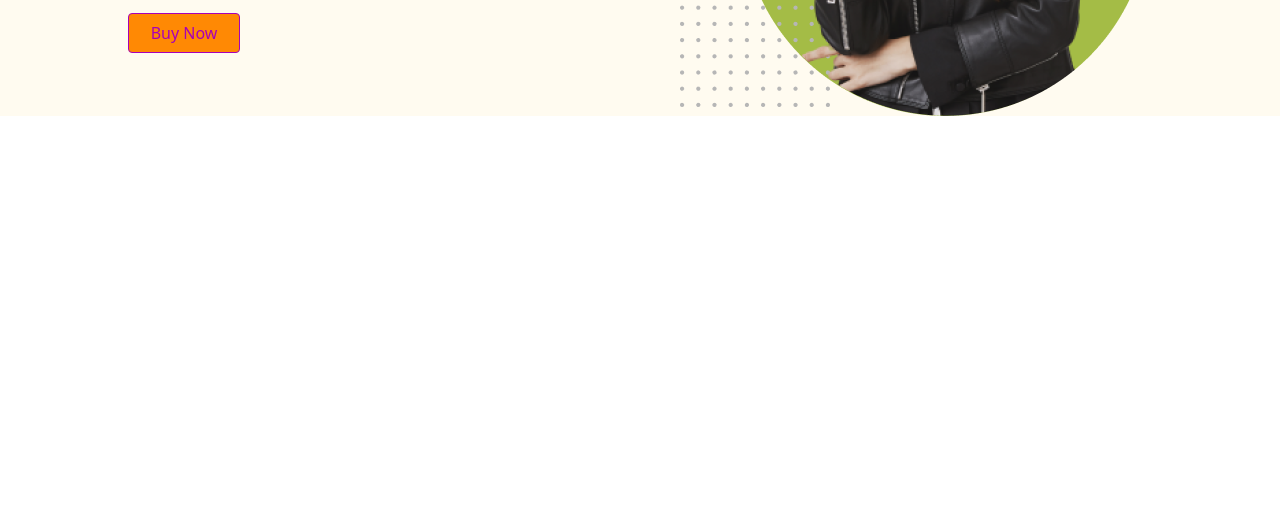
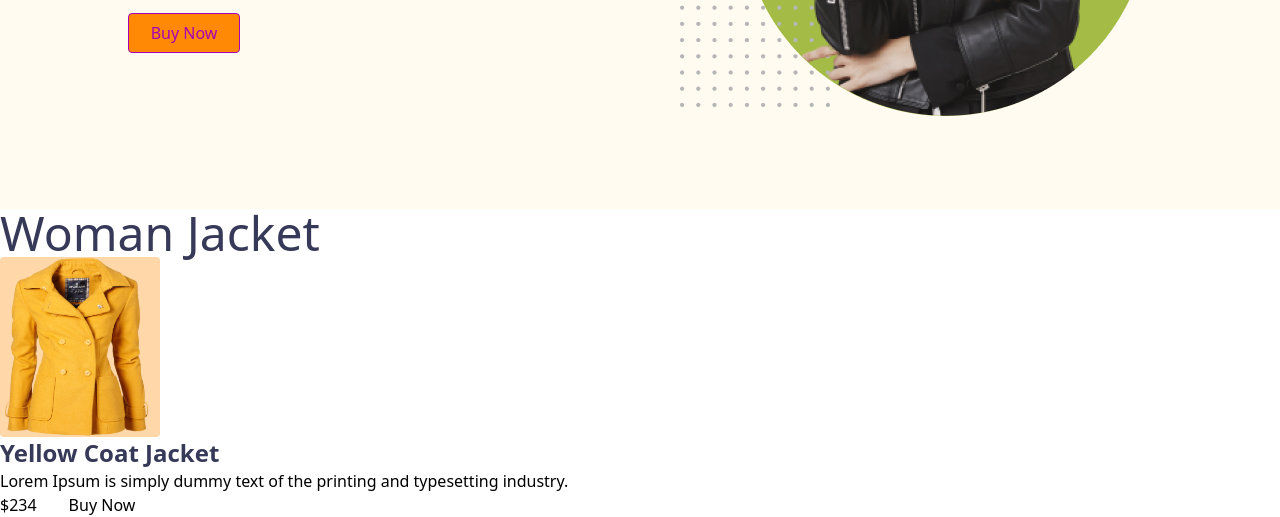
Before and after one commit to Developer-Shuvo/Fashion, a plain HTML site: page index.html in a window 1280 px wide. Shown: the part 491-1008 px from the top of the page. Before the commit the page ends 800 px from the top, so only its background shows below. Drawn offline with nearby package versions, Linux system fonts and the light colour scheme.

Commit message:
Card Section Start

```diff
--- a/index.html
+++ b/index.html
@@ -12,7 +12,7 @@
 <body>
 
     <!-- ------Header Part------- -->
-    <header class="bg-[#FFFBF0]">
+    <header class="bg-[#FFFBF0] h-175">
         <!-- ----Navbar Part---  -->
         <nav class="flex justify-between px-32 py-10">
             <div class="flex gap-x-2">
@@ -45,7 +45,7 @@
         <section class="px-32 flex justify-between">
             <!-- ___banner-txt___ -->
             <div>
-                <h1 class="text-7xl mt-25 uppercase"> <span class="text-[#FABE4C]  ">Be the Penguins</span>
+                <h1 class="text-7xl mt-25 uppercase font-bold"> <span class="text-[#FABE4C]  ">Be the Penguins</span>
                     <br> <span class="text-[#363958]">of Winter</span></h1>
 
                 <p class="text-[#3E3E3E] mt-1">Lorem Ipsum is simply dummy text of the printing <br> and typesetting industry.</p>
@@ -63,7 +63,22 @@
 
     <!-- ----------Main/body Part----------- -->
 
-    <main></main>
+    <main class="">
+        <section>
+            <h1 class="font-normal text-5xl text-[#363958]">Woman Jacket</h1>
+            <div><img class="h-45 w-40 bg-orange-200 rounded" src="./images/jacket-1.png" alt="">
+                <h2 class="font-bold text-2xl text-[#363958]">Yellow Coat Jacket </h2>
+                <p>Lorem Ipsum is simply dummy text of the printing and typesetting industry.</p>
+                <div class="flex gap-x-8">
+                    $234
+                    <button>Buy Now</button>
+                </div>
+
+            </div>
+
+        </section>
+
+    </main>
 
     <!-----------Footer Part----------->
     <footer>
```
